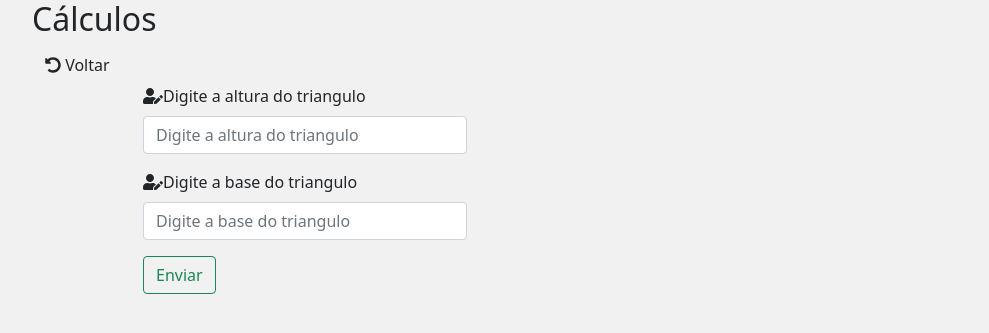
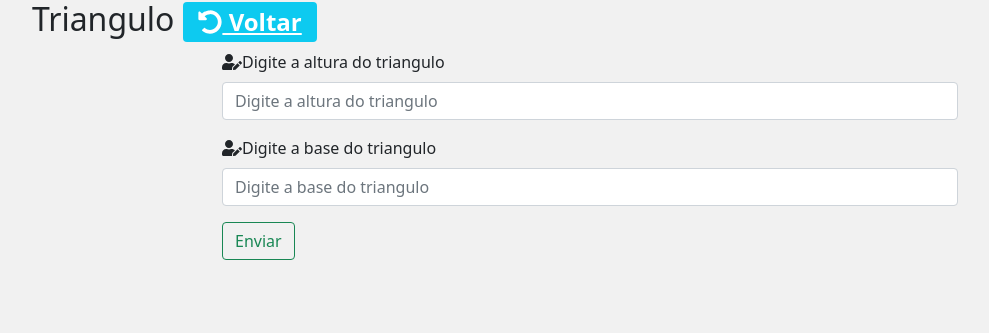
Before and after one commit to chags/aula, a PHP site: page /aula/phpoo/view/triangulo.php in a window 1280 px wide. Shown: the top 333 px of the page, without its empty margins (50-1039 px from the left). Run offline with PHP 8.4, Linux system fonts and the light colour scheme.

Commit message:
nova atu

```diff
--- a/phpoo/view/triangulo.php
+++ b/phpoo/view/triangulo.php
@@ -1,6 +1,5 @@
 <?php
 include ("../model/url.php");
-
 ?>
 <!doctype html>
 <html lang="pt-br">
@@ -15,18 +14,20 @@
     <title>Cálculo</title>
   </head>
   <body style="background-color: #f1f1f1;" >
-<div class="container">
-      <div class="row">
-        <div class="col-sm-6">
-          <h2>Cálculos</h2>
-        <div>
-        <div class="col-sm-6">
-            <a href="<?=$local;?>" class="btn bnt-info"  > <i class="fas fa-undo-alt"></i> Voltar</a>
-        <div>
-      </div>
-</div>
+
 
 <div class="container">
+
+      <div class="row">
+        <div class="col-sm-12">
+        <h2>Triangulo <a href="<?=$local;?>" class="badge bg-info"  > <i class="fas fa-undo-alt"></i> Voltar</a></h2>
+        <div>
+
+      </div>
+
+
+
+
     <?php if(isset($_GET['area'])): ?>
         <div class="row align-items-start">
           <div class="col-sm-2">
```
